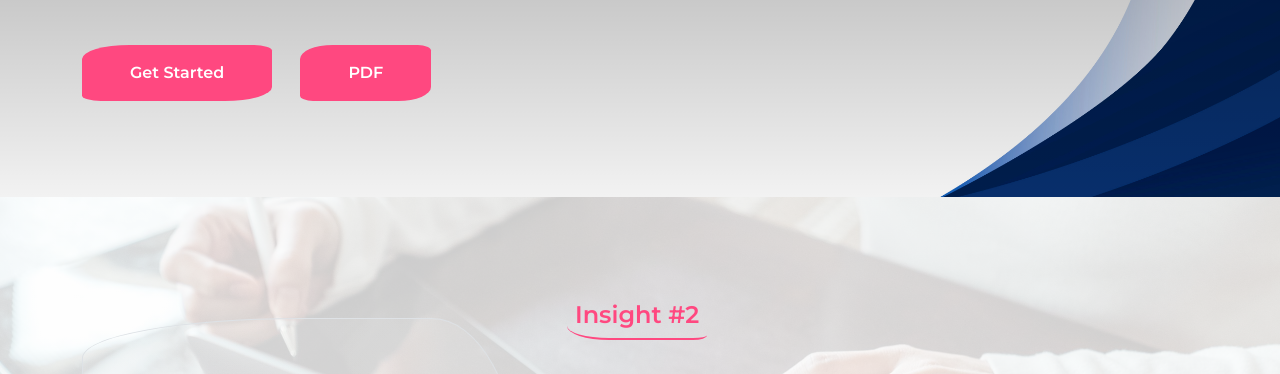
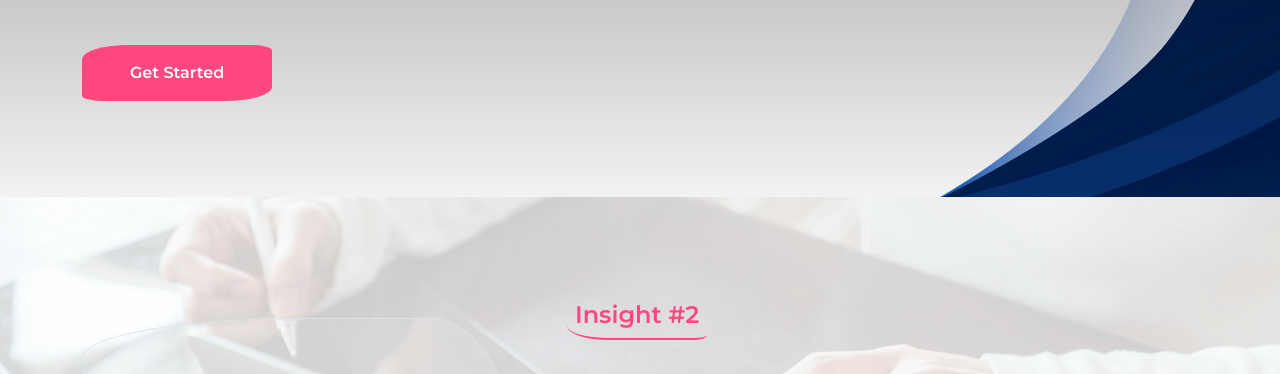
Before and after one commit to komputer2022/modul_adjis-sasolo, a plain HTML site: page insight2.html in a window 1280 px wide. Shown: the part 355-729 px from the top of the page. Drawn offline with nearby package versions, Linux system fonts and the light colour scheme.

Commit message:
Update insight2.html
adjis

```diff
--- a/insight2.html
+++ b/insight2.html
@@ -95,7 +95,6 @@
                         <h1 class="mb-3 text-primary">Modul pembelajaran</h1>
                         <h1 class="mb-5 display-1 text-white">Mari belajar bertahap</h1>
                         <a href="#about" class="btn btn-primary px-4 py-3 px-md-5 me-4 btn-border-radius">Get Started</a>
-                        <a href="https://drive.google.com/file/d/1qYgYRr-31WiofBAcG50JnsCVXVVp6vsI/view?usp=drive_link" class="btn btn-primary px-4 py-3 px-md-5 me-4 btn-border-radius" target="_blank">PDF</a>
                     </div>
                 </div>
             </div>
```
